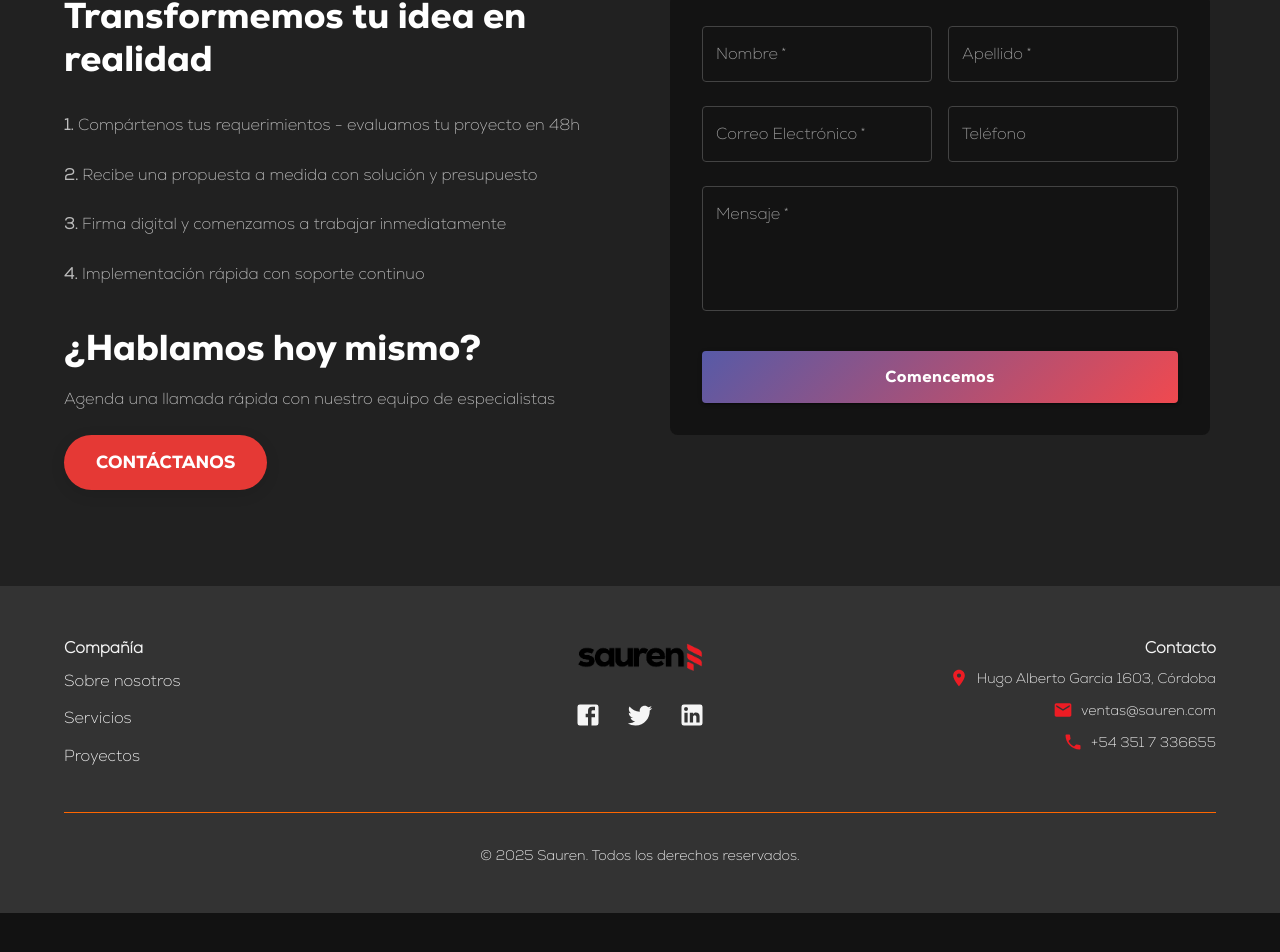
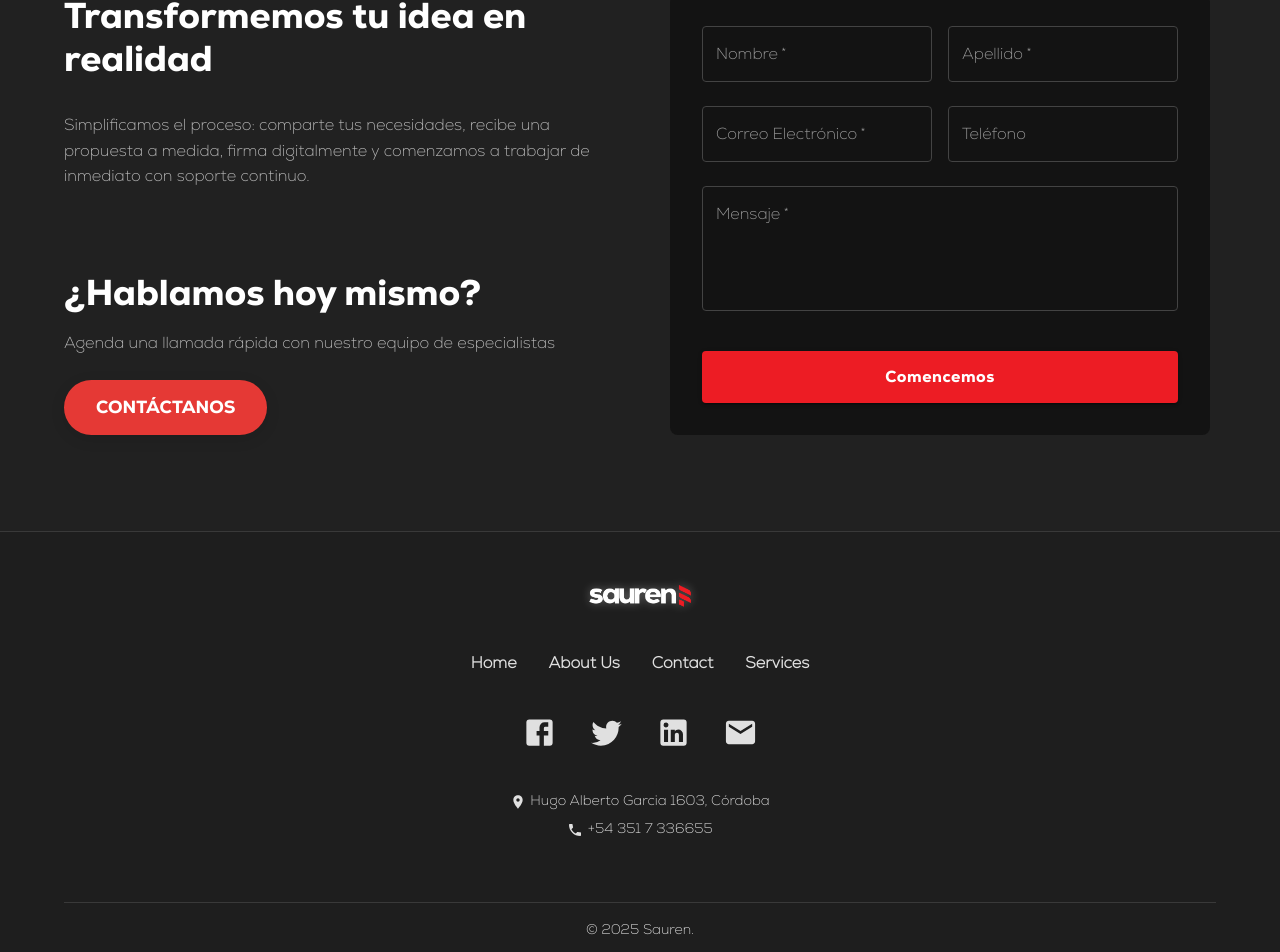
Before and after one commit to JereNatalini/SaurenLanding, a React (Vite) app in the folder landing-sauren/: page /#/ in a window 1280 px wide. Shown: the part 3985-4937 px from the top of the page. Before the commit the page ends 4898 px from the top, so only its background shows below. Built offline with nearby package versions, Linux system fonts and the light colour scheme.

Commit message:
Refactor footer y contactSection

```diff
--- a/landing-sauren/src/components/Formulario.tsx
+++ b/landing-sauren/src/components/Formulario.tsx
@@ -202,10 +202,10 @@ const Formulario: React.FC = () => {
           mt: 2,
           py: 1.5,
           fontSize: '1rem',
-          background: `linear-gradient(135deg, ${theme.palette.secondary.light} 0%, ${theme.palette.primary.light} 100%)`,
+          background: theme.palette.primary.main,
           '&:hover': {
-            background: `linear-gradient(135deg, ${theme.palette.secondary.light} 100%, ${theme.palette.primary.light} 0%)`,
-            boxShadow: '0 4px 15px rgba(0, 229, 255, 0.3)'
+            background: theme.palette.primary.dark,
+            boxShadow: '0 4px 15px rgba(237, 28, 36, 0.3)'
           },
           transition: 'all 0.3s ease',
           borderRadius: 1,
--- a/landing-sauren/src/layouts/Footer.tsx
+++ b/landing-sauren/src/layouts/Footer.tsx
@@ -1,5 +1,12 @@
 import React from "react";
-import { Box, Typography, Link, Container, Grid } from "@mui/material";
+import {
+  Box,
+  Typography,
+  Link,
+  Container,
+  IconButton,
+  useTheme,
+} from "@mui/material";
 import {
   Facebook,
   Twitter,
@@ -8,221 +15,203 @@ import {
   Place,
   Phone,
 } from "@mui/icons-material";
-import theme from "../theme";
-import logo from "../assets/images/logo.png";
+import logoLight from "../assets/images/logo.png";
+import logoDark from "../assets/images/logoBlanco.webp";
 import { Link as ScrollLink } from "react-scroll";
+import { Link as RouterLink } from "react-router-dom";
 
 const Footer: React.FC = () => {
+  const theme = useTheme();
+
   return (
     <Box
       component="footer"
       sx={{
-        background: "#333333",
+        background: theme.palette.background.paper,
         py: 6,
         mt: "auto",
+        borderTop: `1px solid ${theme.palette.divider}`,
       }}
     >
       <Container maxWidth="lg">
-        <Grid container spacing={4}>
-          {/* Columna izquierda: Enlaces de compañía */}
-          <Grid item xs={12} md={4}>
-            <Typography
-              variant="subtitle1"
-              gutterBottom
-              sx={{
-                fontWeight: 600,
-                color: theme.palette.background.paper,
-                textAlign: { xs: "center", md: "left" },
-              }}
-            >
-              Compañía
-            </Typography>
         <Box
           sx={{
             display: "flex",
             flexDirection: "column",
-                alignItems: { xs: "center", md: "flex-start" },
+            alignItems: "center",
+            textAlign: "center",
+            gap: 4,
+          }}
+        >
+          {/* Logo */}
+          <Box sx={{ flexGrow: 0 }}>
+            <RouterLink to="/" style={{ textDecoration: "none" }}>
+              <Box
+                component="img"
+                src={theme.palette.mode === 'dark' ? logoDark : logoLight}
+                alt="Sauren Logo"
+                sx={{
+                  height: "auto",
+                  width: "120px",
+                  filter: theme.palette.mode === 'dark' ? 'drop-shadow(0 0 5px rgba(255,255,255,0.3))' : 'none',
+                  transition: 'filter 0.3s ease-in-out',
+                }}
+              />
+            </RouterLink>
+          </Box>
+
+          {/* Navigation Links */}
+          <Box
+            sx={{
+              display: "flex",
+              flexWrap: "wrap",
+              justifyContent: "center",
+              gap: { xs: 2, md: 4 },
             }}
           >
             <Link
-                href="/about-us"
+              component={RouterLink}
+              to="/"
               color="inherit"
-                underline="hover"
-                sx={{ mb: 1.5, color: theme.palette.background.paper }}
+              underline="none"
+              sx={{
+                color: theme.palette.text.primary,
+                fontWeight: 600,
+                "&:hover": { color: theme.palette.primary.main },
+              }}
             >
-                Sobre nosotros
+              Home
             </Link>
-              <Box
+            <Link
+              component={RouterLink}
+              to="/about-us"
+              color="inherit"
+              underline="none"
+              sx={{
+                color: theme.palette.text.primary,
+                fontWeight: 600,
+                "&:hover": { color: theme.palette.primary.main },
+              }}
+            >
+              About Us
+            </Link>
+            <Link
               component={ScrollLink}
-                to="services"
+              to="contact"
               smooth={true}
               duration={500}
               offset={-70}
+              color="inherit"
+              underline="none"
               sx={{
-                  mb: 1.5,
-                  color: theme.palette.background.paper,
-                  cursor: 'pointer',
-                  '&:hover': {
-                    textDecoration: 'underline',
-                    color: theme.palette.primary.main
-                  }
+                color: theme.palette.text.primary,
+                fontWeight: 600,
+                cursor: "pointer",
+                "&:hover": { color: theme.palette.primary.main },
               }}
             >
-                Servicios
-              </Box>
-
-              <Box
+              Contact
+            </Link>
+            <Link
               component={ScrollLink}
               to="features"
               smooth={true}
               duration={500}
               offset={-70}
+              color="inherit"
+              underline="none"
               sx={{
-                  mb: 1.5,
-                  color: theme.palette.background.paper,
-                  cursor: 'pointer',
-                  '&:hover': {
-                    textDecoration: 'underline',
-                    color: theme.palette.primary.main
-                  }
+                color: theme.palette.text.primary,
+                fontWeight: 600,
+                cursor: "pointer",
+                "&:hover": { color: theme.palette.primary.main },
               }}
             >
-                Proyectos
+              Services
+            </Link>
           </Box>
+
+          {/* Social Media Icons */}
+          <Box sx={{ display: "flex", gap: 2 }}>
+            <IconButton
+              href="https://facebook.com"
+              target="_blank"
+              sx={{
+                color: theme.palette.text.primary,
+                "&:hover": { color: theme.palette.primary.main },
+              }}
+            >
+              <Facebook fontSize="large" />
+            </IconButton>
+            <IconButton
+              href="https://twitter.com"
+              target="_blank"
+              sx={{
+                color: theme.palette.text.primary,
+                "&:hover": { color: theme.palette.primary.main },
+              }}
+            >
+              <Twitter fontSize="large" />
+            </IconButton>
+            <IconButton
+              href="https://linkedin.com"
+              target="_blank"
+              sx={{
+                color: theme.palette.text.primary,
+                "&:hover": { color: theme.palette.primary.main },
+              }}
+            >
+              <LinkedIn fontSize="large" />
+            </IconButton>
+            <IconButton
+              href="mailto:ventas@sauren.com"
+              sx={{
+                color: theme.palette.text.primary,
+                "&:hover": { color: theme.palette.primary.main },
+              }}
+            >
+              <Email fontSize="large" />
+            </IconButton>
           </Box>
-          </Grid>
 
-          {/* Columna central: Logo y redes sociales */}
-          <Grid
-            item
-            xs={12}
-            md={4}
+          {/* Contact Info */}
+          <Box
             sx={{
               display: "flex",
               flexDirection: "column",
               alignItems: "center",
+              gap: 1,
             }}
           >
-            <img
-              src={logo}
-              alt="Sauren Logo"
-              style={{
-                height: "auto",
-                width: "40%",
-                maxWidth: "180px",
-                marginBottom: "1.5rem",
-              }}
-            />
-            <Box sx={{ display: "flex", gap: 3 }}>
-              <Link href="https://facebook.com" color="inherit">
-                <Facebook
-                  sx={{
-                    fontSize: 28,
-                    color: theme.palette.background.paper,
-                    "&:hover": { color: theme.palette.primary.main },
-                  }}
-                />
-              </Link>
-              <Link href="https://twitter.com" color="inherit">
-                <Twitter
-                  sx={{
-                    fontSize: 28,
-                    color: theme.palette.background.paper,
-                    "&:hover": { color: theme.palette.primary.main },
-                  }}
-                />
-              </Link>
-              <Link href="https://linkedin.com" color="inherit">
-                <LinkedIn
-                  sx={{
-                    fontSize: 28,
-                    color: theme.palette.background.paper,
-                    "&:hover": { color: theme.palette.primary.main },
-                  }}
-                />
-              </Link>
-            </Box>
-          </Grid>
-
-          {/* Columna derecha: Contacto */}
-          <Grid item xs={12} md={4}>
-            <Typography
-              variant="subtitle1"
-              gutterBottom
-              sx={{
-                fontWeight: 600,
-                color: theme.palette.background.paper,
-                textAlign: { xs: "center", md: "right" },
-              }}
-            >
-              Contacto
-            </Typography>
-            <Box
-              sx={{
-                display: "flex",
-                flexDirection: "column",
-                alignItems: { xs: "center", md: "flex-end" },
-              }}
-            >
-              <Box sx={{ display: "flex", alignItems: "center", mb: 1.5 }}>
-                <Place
-                  sx={{
-                    fontSize: 20,
-                    mr: 1,
-                    color: theme.palette.primary.main,
-                  }}
-                />
             <Typography
               variant="body2"
-                  sx={{ color: theme.palette.background.paper }}
+              sx={{ color: theme.palette.text.primary }}
             >
+              <Place sx={{ fontSize: 16, verticalAlign: "middle", mr: 0.5 }} />
               Hugo Alberto Garcia 1603, Córdoba
             </Typography>
-              </Box>
-              <Box sx={{ display: "flex", alignItems: "center", mb: 1.5 }}>
-                <Email
-                  sx={{
-                    fontSize: 20,
-                    mr: 1,
-                    color: theme.palette.primary.main,
-                  }}
-                />
             <Typography
               variant="body2"
-                  sx={{ color: theme.palette.background.paper }}
+              sx={{ color: theme.palette.text.primary }}
             >
-                  ventas@sauren.com
-                </Typography>
-              </Box>
-              <Box sx={{ display: "flex", alignItems: "center", mb: 1.5 }}>
-                <Phone
-                  sx={{
-                    fontSize: 20,
-                    mr: 1,
-                    color: theme.palette.primary.main,
-                  }}
-                />
-                <Typography
-                  variant="body2"
-                  sx={{ color: theme.palette.background.paper }}
-                >
+              <Phone sx={{ fontSize: 16, verticalAlign: "middle", mr: 0.5 }} />
               +54 351 7 336655
             </Typography>
           </Box>
-            </Box>
-          </Grid>
-        </Grid>
 
           {/* Copyright */}
-        <Box
-          sx={{ borderTop: "1px solid", borderColor: "#FF6600", pt: 4, mt: 4 }}
-        >
           <Typography
             variant="body2"
-            sx={{ color: theme.palette.background.paper }}
+            sx={{
+              color: theme.palette.text.primary,
+              mt: 4,
+              pt: 2,
+              borderTop: `1px solid ${theme.palette.divider}`,
+              width: "100%",
+            }}
             textAlign="center"
           >
-            © {new Date().getFullYear()} Sauren. Todos los derechos reservados.
+            © {new Date().getFullYear()} Sauren.
           </Typography>
         </Box>
       </Container>
--- a/landing-sauren/src/pages/MainPage/ContactSection.tsx
+++ b/landing-sauren/src/pages/MainPage/ContactSection.tsx
@@ -45,22 +45,13 @@ const ContactSection = () => {
               </Typography>
 
               <Box component="ul" sx={{ pl: 0, listStyleType: "none" }}>
-                <Typography component="li" variant="body1" mb={3} sx={{ color: theme.palette.grey[400] }}>
-                  <strong>1.</strong> Compártenos tus requerimientos - evaluamos tu proyecto en 48h
-                </Typography>
-                <Typography component="li" variant="body1" mb={3} sx={{ color: theme.palette.grey[400] }}>
-                  <strong>2.</strong> Recibe una propuesta a medida con solución y presupuesto
-                </Typography>
-                <Typography component="li" variant="body1" mb={3} sx={{ color: theme.palette.grey[400] }}>
-                  <strong>3.</strong> Firma digital y comenzamos a trabajar inmediatamente
-                </Typography>
-                <Typography component="li" variant="body1" mb={5} sx={{ color: theme.palette.grey[400] }}>
-                  <strong>4.</strong> Implementación rápida con soporte continuo
-                </Typography>
+                <Typography variant="body1" mb={3} sx={{ color: theme.palette.grey[400] }}>
+                Simplificamos el proceso: comparte tus necesidades, recibe una propuesta a medida, firma digitalmente y comenzamos a trabajar de inmediato con soporte continuo.
+              </Typography>
               </Box>
             </Box>
 
-            <Box>
+            <Box sx={{ display: { xs: 'none', md: 'block' } }}>
               <Typography variant="h2" gutterBottom sx={{ color: theme.palette.common.white, mb: 2 }}>
                 ¿Hablamos hoy mismo?
               </Typography>
```
Lines whose indentation alone changed are shown as unchanged.
